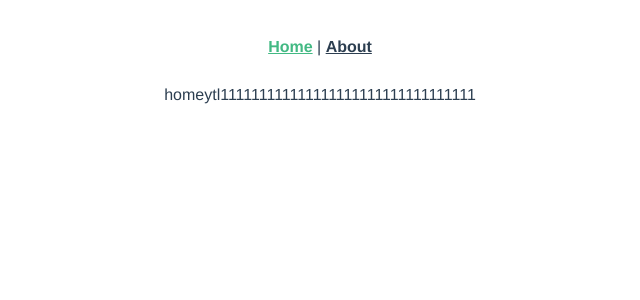
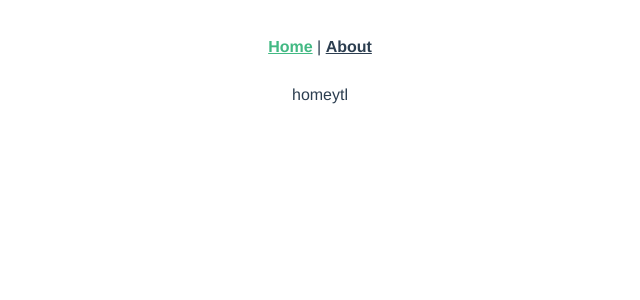
Before and after one commit to wb-yangtianliang/demo22222, a Vue app: page / in a window 1280 px wide. Shown: the top 300 px of the page, without its empty margins (320-960 px from the left). Built offline with nearby package versions, Linux system fonts and the light colour scheme.

Commit message:
Update Home.vue

```diff
--- a/src/views/Home.vue
+++ b/src/views/Home.vue
@@ -1,6 +1,6 @@
 <template>
   <div class="home">
-   homeytl111111111111111111111111111111111
+   homeytl
   </div>
 </template>
 
```
